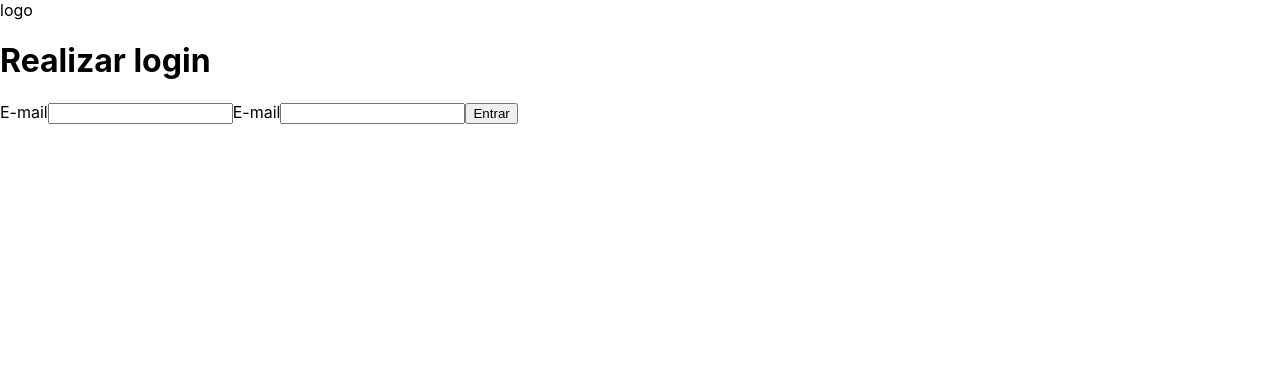
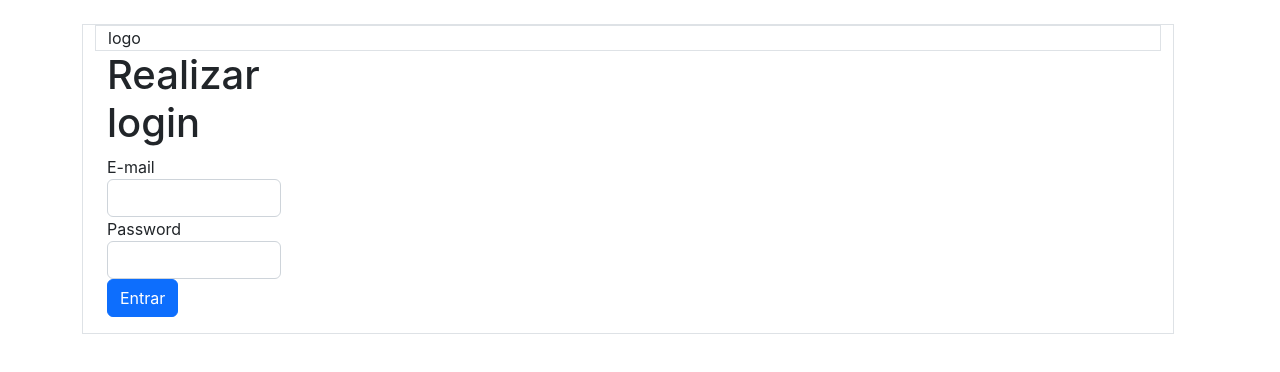
Before and after one commit to lima-bigs/Desafio-Tryitter, a React (Create React App) app in the folder Front-end/tryitter/: page / in a window 1280 px wide. Shown: the top 372 px of the page. Built offline with nearby package versions, Linux system fonts and the light colour scheme.

Commit message:
Feat: Colocando o bootstrap no sistema

```diff
--- a/Front-end/tryitter/public/index.html
+++ b/Front-end/tryitter/public/index.html
@@ -24,7 +24,9 @@
       work correctly both with client-side routing and a non-root public URL.
       Learn how to configure a non-root public URL by running `npm run build`.
     -->
-    <title>React App</title>
+    <link href="https://cdn.jsdelivr.net/npm/bootstrap@5.2.0-beta1/dist/css/bootstrap.min.css" rel="stylesheet" integrity="sha384-0evHe/X+R7YkIZDRvuzKMRqM+OrBnVFBL6DOitfPri4tjfHxaWutUpFmBp4vmVor" crossorigin="anonymous">
+
+    <title>Tryitter</title>
   </head>
   <body>
     <noscript>You need to enable JavaScript to run this app.</noscript>
@@ -39,5 +41,6 @@
       To begin the development, run `npm start` or `yarn start`.
       To create a production bundle, use `npm run build` or `yarn build`.
     -->
+    <script src="https://cdn.jsdelivr.net/npm/bootstrap@5.2.0-beta1/dist/js/bootstrap.bundle.min.js" integrity="sha384-pprn3073KE6tl6bjs2QrFaJGz5/SUsLqktiwsUTF55Jfv3qYSDhgCecCxMW52nD2" crossorigin="anonymous"></script>
   </body>
 </html>
--- a/Front-end/tryitter/src/App.js
+++ b/Front-end/tryitter/src/App.js
@@ -4,7 +4,7 @@ import Login from './Pages/Login';
 
 function App() {
   return (
-    <div>
+    <div className="container p-4">
       <BrowserRouter>
         <Routes>
           <Route path="/" element={<Login />} />
--- a/Front-end/tryitter/src/Pages/Login.jsx
+++ b/Front-end/tryitter/src/Pages/Login.jsx
@@ -12,11 +12,11 @@ function Login() {
   };
 
   return (
-    <div>
-      <div>
+    <div className="container row border border-sucess">
+      <div className="row-cols-6 row-cols-sm-12 border border-sucess">
         logo
       </div>
-      <div>
+      <div className="row-cols-6 row-cols-sm-12">
         <h1>Realizar login</h1>
         <form onSubmit={handleSubmit}>
           <Input
@@ -30,7 +30,7 @@ function Login() {
             type="password"
             name="password"
             value={password}
-            placeholder="E-mail"
+            placeholder="Password"
             onChange={(e) => setPassword(e.target.value)}
           />
 
```
